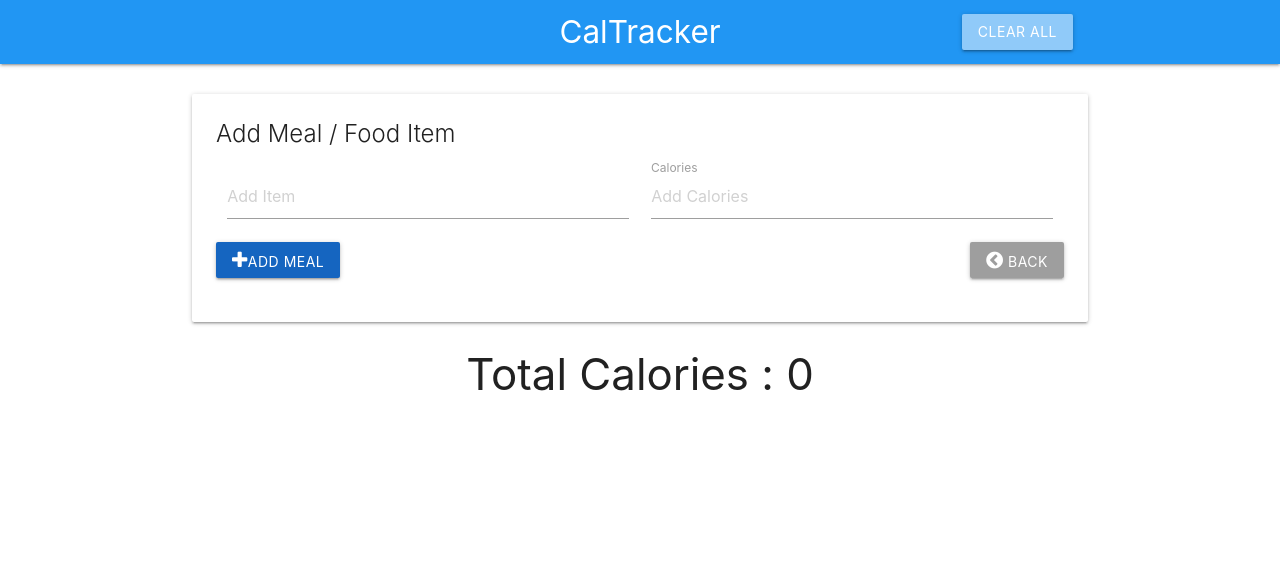
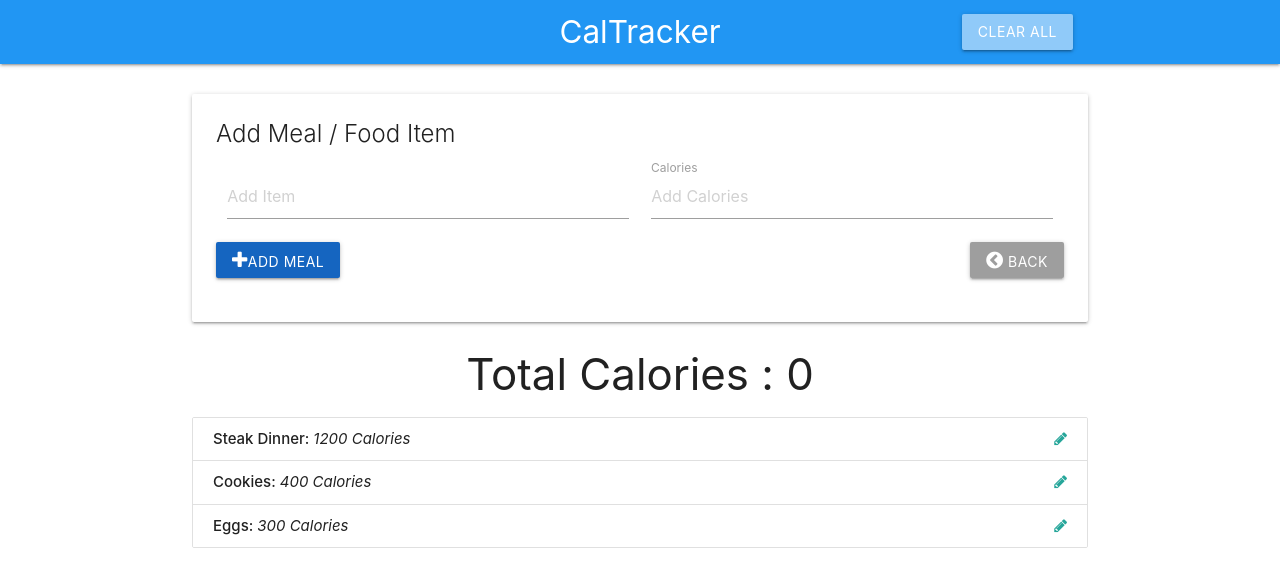
Before and after one commit to nvandenberge/CalTracker, a plain HTML site: page index.html in a window 1280 px wide. Drawn offline with nearby package versions, Linux system fonts and the light colour scheme.

Commit message:
fetching items from controller and insert in UI

```diff
--- a/app.js
+++ b/app.js
@@ -1,5 +1,4 @@
 // Storage Controller
-
 
 
 // Item Controller
@@ -13,7 +12,6 @@ const ItemCtrl = (function(){
 
 
 
-
 // Data Structure / State
     const data = {
         items: [
@@ -24,7 +22,13 @@ const ItemCtrl = (function(){
         currentItem: null,
         totalCalories: 0
     }
-    return {logData: function(){
+
+    // Public methods
+    return {
+        getItems: function(){
+            return data.items;
+        },
+        logData: function(){
         return data;
         }
     }
@@ -32,16 +36,31 @@ const ItemCtrl = (function(){
 
 
 
-
 // UI Controller
 const UICtrl = (function(){
+    const UISelectors = {
+        itemList: '#item-list'
+    }
 
     // Public methods
     return {
+        populateItemList: function(items){
+            let html = '';
 
-    }
+            items.forEach(function(item){
+                html += `<li class="collection-item" id="item-${item.id}">
+                <strong>${item.name}: </strong> <em>${item.calories} Calories</em>
+                <a href="#" class="secondary-content">
+                <i class="edit-item fa fa-pencil"></i>
+                </a>
+            </li>`;
+            });
+
+            // Insert list items
+            document.querySelector(UISelectors.itemList).innerHTML = html;
+         }
+      }
 })();
-
 
 
 
@@ -51,7 +70,11 @@ const App = (function(ItemCtrl, UICtrl){
     // Public methods
     return {
         init: function(){
-            console.log('Initializing App...');
+// Fetching items from data structure
+            const items = ItemCtrl.getItems();
+
+            // Populate list with items
+            UICtrl.populateItemList(items);
         }
     }
 })(ItemCtrl, UICtrl);
--- a/index.html
+++ b/index.html
@@ -50,25 +50,25 @@
         <h3 class="center-align">Total Calories : <span class="total-calories">0</span></h3>
 
         <!-- Item List -->
-        <!-- <ul id="item-list" class="collection">
-            <li class="collection-item" id="item-0">
+        <ul id="item-list" class="collection">
+            <!-- <li class="collection-item" id="item-0">
                 <strong>Steak Dinner: </strong> <em>1200 Calories</em>
                 <a href="#" class="secondary-content">
-                <i class="fa fa-pencil"></i>
+                <i class="edit-item fa fa-pencil"></i>
                 </a>
             </li>
             <li class="collection-item" id="item-0">
                     <strong>Cookie: </strong> <em>450 Calories</em>
                     <a href="#" class="secondary-content">
-                    <i class="fa fa-pencil"></i>
+                    <i class="edit-item fa fa-pencil"></i>
                     </a>
                 </li>
             <li class="collection-item" id="item-0">
                     <strong>Eggs: </strong> <em>300 Calories</em>
                     <a href="#" class="secondary-content">
-                    <i class="fa fa-pencil"></i>
+                    <i class="edit-item fa fa-pencil"></i>
                     </a>
-                </li> -->
+                </li>  -->
         </ul>
     </div>
 
```
